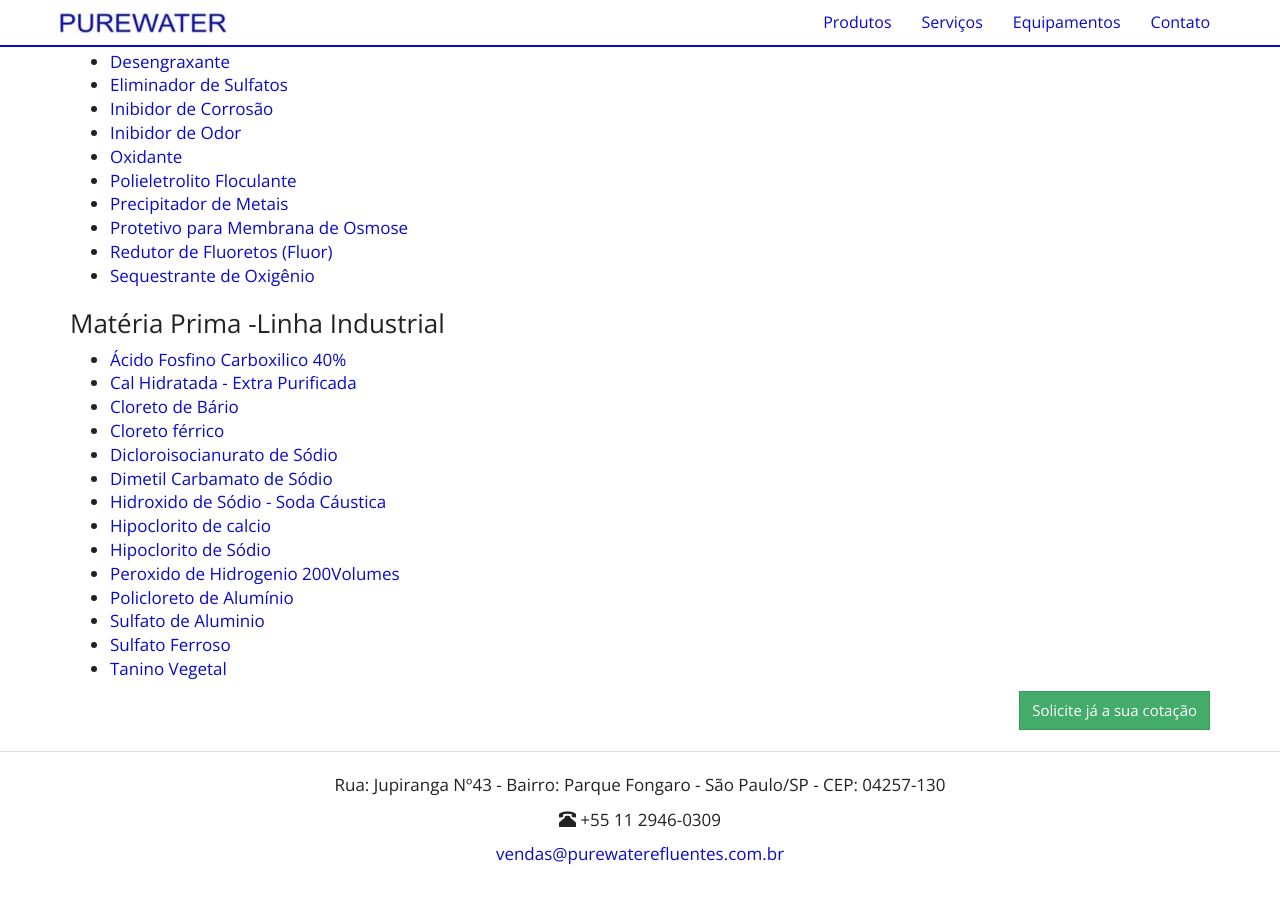
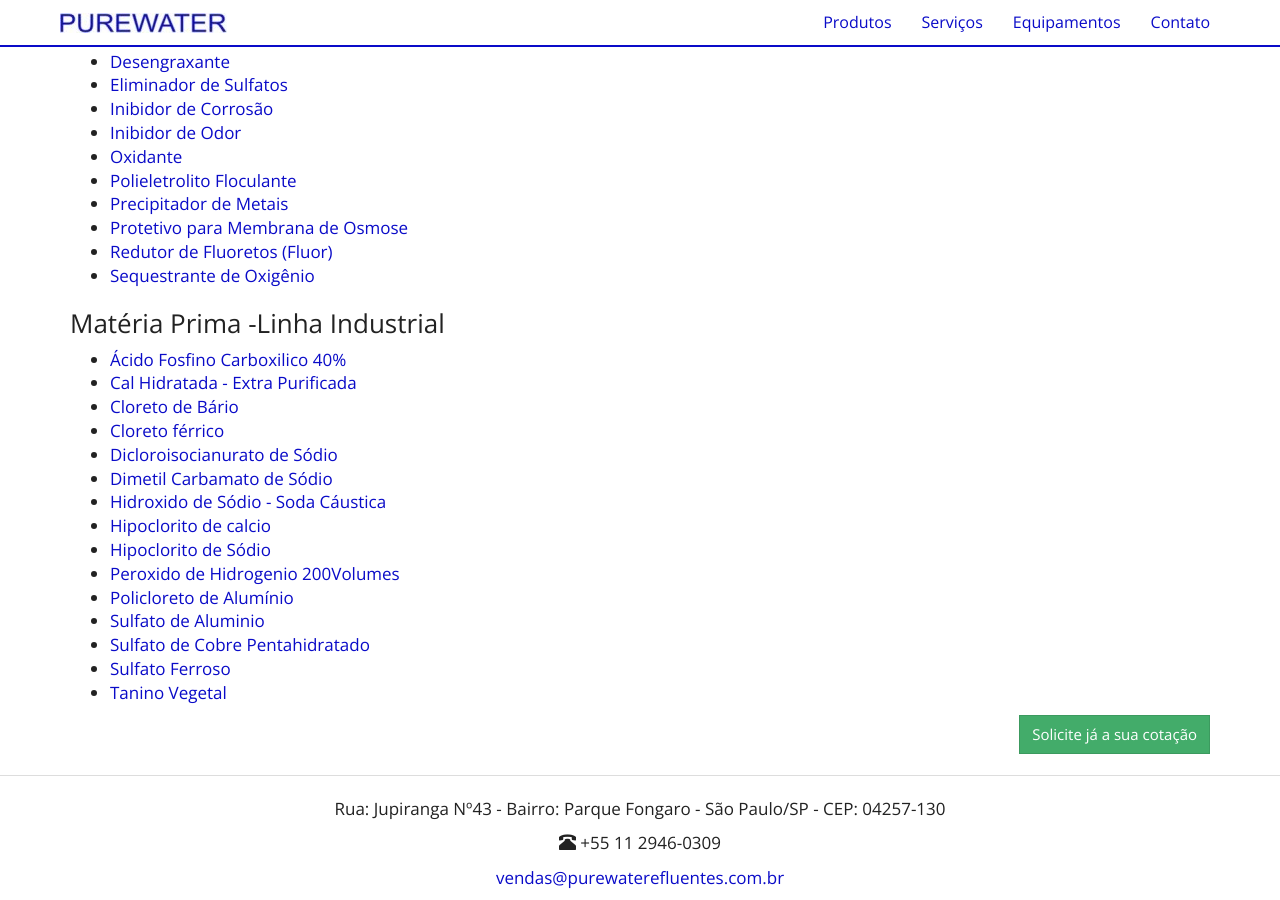
Before and after one commit to purewaterefluentes/purewaterefluentes.github.io, a Jekyll site: the page built from produtos/index.md, in a window 1280 px wide and 900 px high, scrolled down 701 px. Built offline with Jekyll 4.4.1, drawn with Linux system fonts in a browser that asks for light colours; nearby versions of some CDN libraries; library files that are not in the unit come from our copies; before the commit the page ends 1577 px from its top, so only the background shows below that.

Commit message:
Create index.md

```diff
--- a/produtos/index.md
+++ b/produtos/index.md
@@ -46,5 +46,6 @@ robots: follow
 - [Peroxido de Hidrogenio 200Volumes](peroxido-hidrogenio.html)
 - [Policloreto de Alumínio](policloreto-de-aluminio.html)
 - [Sulfato de Aluminio](sulfato-de-aluminio.html)
+- [Sulfato de Cobre Pentahidratado](sulfato-de-cobre-pentahidratado.html)
 - [Sulfato Ferroso](sulfato-ferroso.html)
 - [Tanino Vegetal](tanino-vegetal.html)
```
